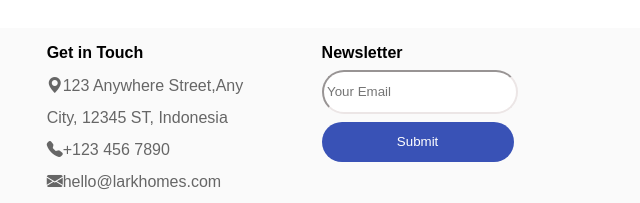
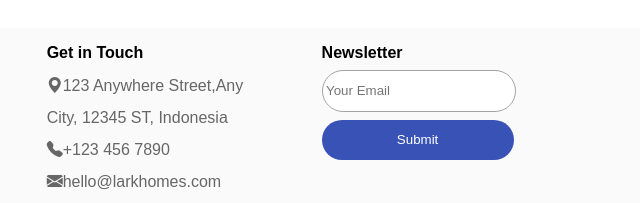
Before and after one commit to dalami/Trabajo-practico-3, a plain HTML site: page index.html in a window 1280 px wide. Shown: the part 7189-7392 px from the top of the page, 640-1280 px from the left. Drawn offline with nearby package versions, Linux system fonts and the light colour scheme.

Commit message:
modificado

```diff
--- a/real.css
+++ b/real.css
@@ -642,7 +642,7 @@ footer{
   width: 12rem;
   height: 2.5rem;
   border-radius: 25px;
- border-color: #ece6e6;
+  border: 1px solid #a7a3a3;
   margin-bottom: .5rem;
 }
 .in5:hover{
```
